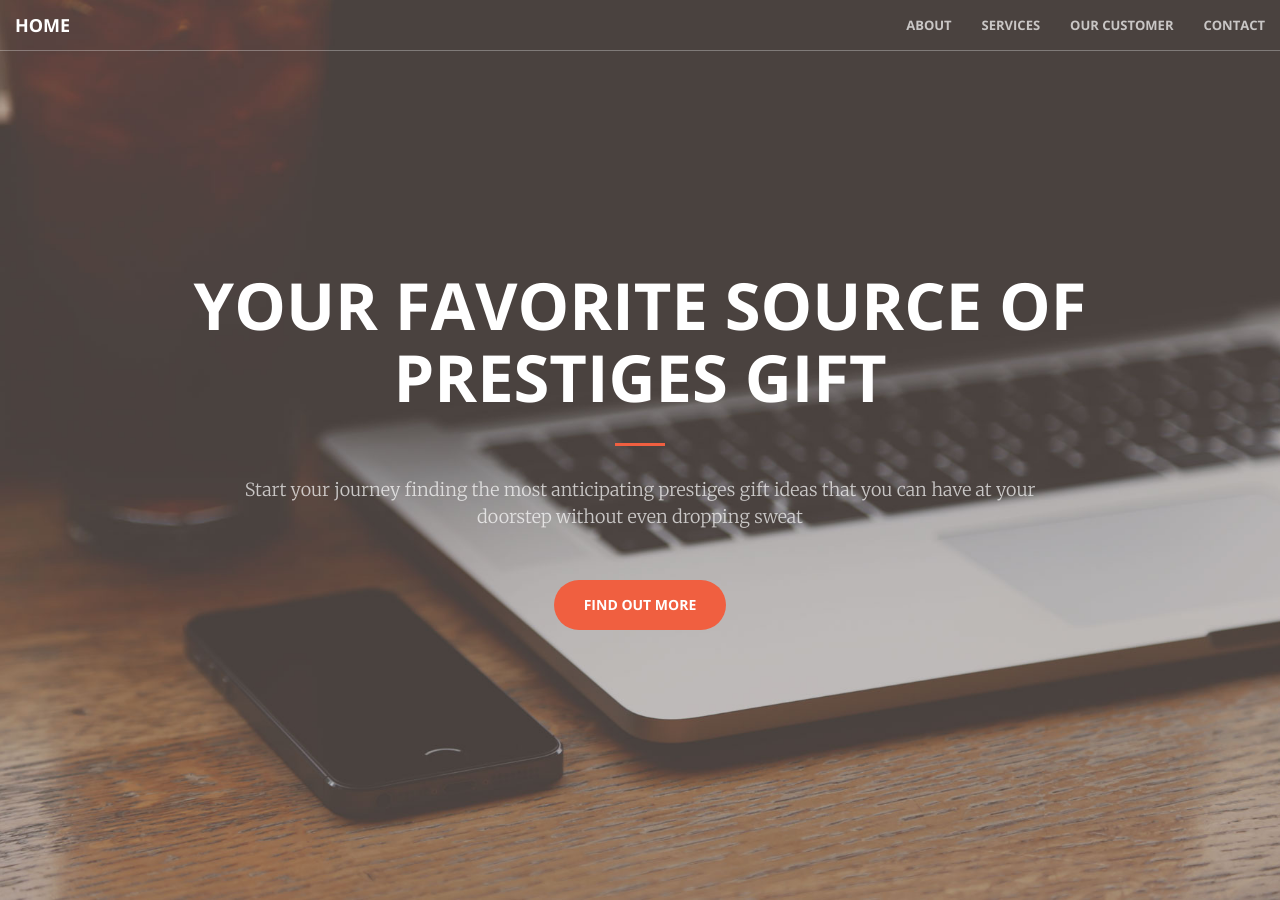
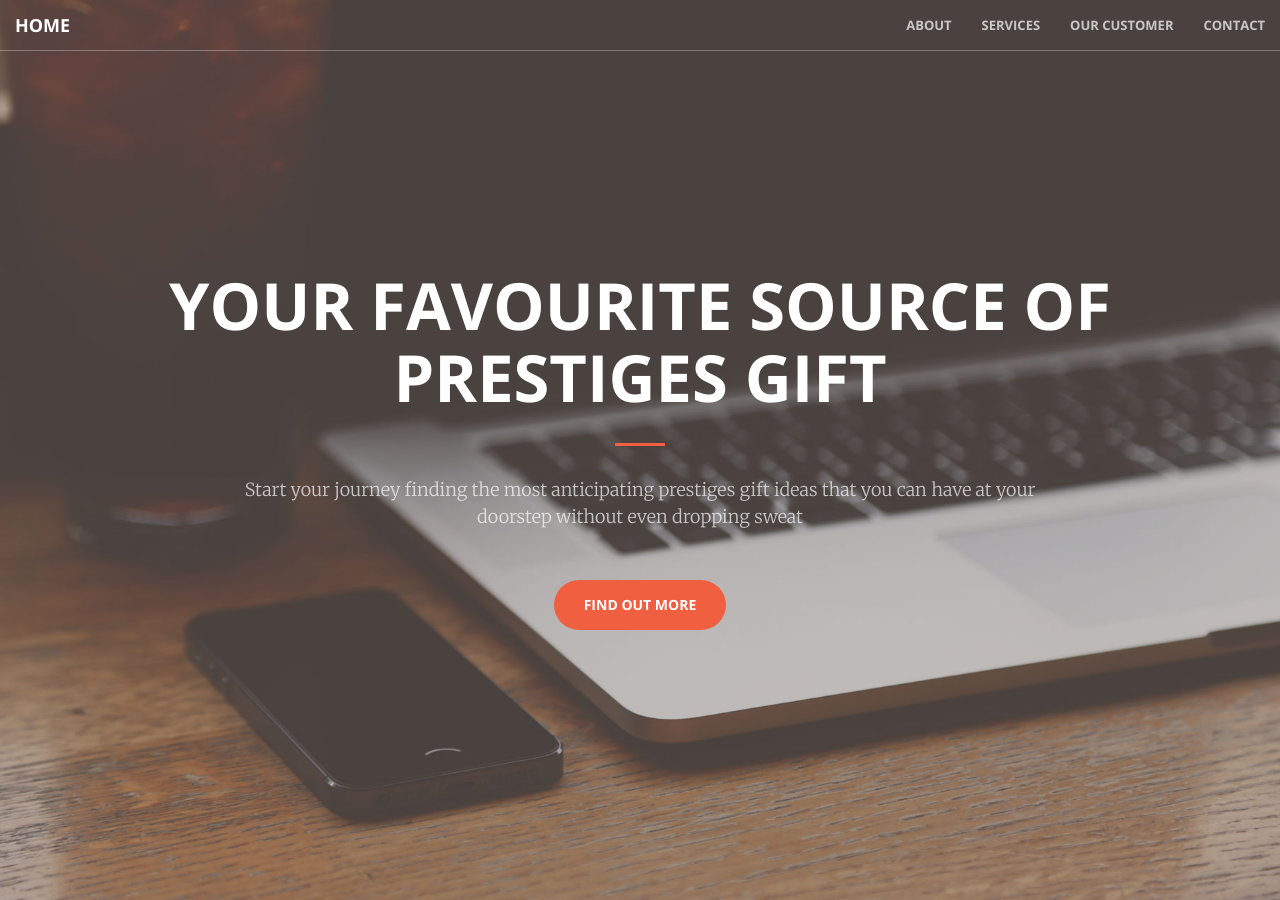
Before and after one commit to giftklavenue/giftklavenue, a Jekyll site: the page built from index.html, in a window 1280 px wide and 900 px high. Built offline with Jekyll 4.4.1, drawn with Linux system fonts in a browser that asks for light colours.

Commit message:
Update header.html

```diff
--- a/_includes/header.html
+++ b/_includes/header.html
@@ -1,7 +1,7 @@
 <header>
     <div class="header-content">
         <div class="header-content-inner">
-            <h1>Your Favorite Source of Prestiges Gift</h1>
+            <h1>Your Favourite Source of Prestiges Gift</h1>
             <hr>
             <p>Start your journey finding the most anticipating prestiges gift ideas that you can have at your doorstep without even dropping sweat </p>
             <a href="#about" class="btn btn-primary btn-xl page-scroll">Find Out More</a>
```
